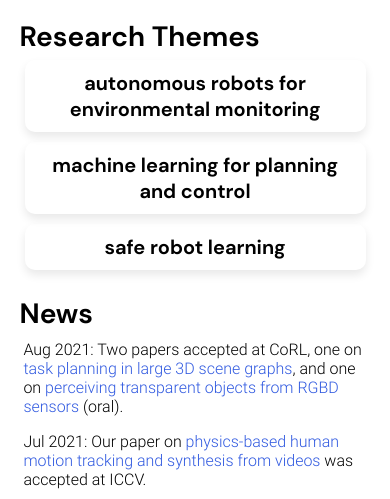
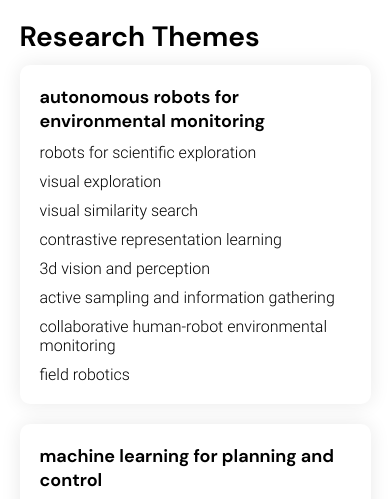
Before and after one commit to jameskokoska/rvl, a React (Create React App) app: page / in a window 390 px wide. Shown: the part 345-844 px from the top of the page. Built offline with nearby package versions, Linux system fonts and the light colour scheme.

Commit message:
research themes back to original

```diff
--- a/src/components/researchThemes.css
+++ b/src/components/researchThemes.css
@@ -5,43 +5,50 @@
 .research-themes-box-container{
   display: flex;
   flex-wrap: wrap;
+  text-overflow: clip;
 }
 
 .research-themes-box{
-  margin: 10px 10px;
-  padding: 15px 25px;
-  max-width: 1500px;
+  background-color: var(--white);
+  padding: 20px 20px;
+  margin: 5px 10px;
   min-width: 200px;
+  max-width: 300px;
+  flex: 1;
   transition: transform 1s, box-shadow 0.5s;
   border-radius: 10px;
-  box-shadow: 0px 5px 10px var(--shadow-color);
-  position: relative;
+  box-shadow: 0px 0px 20px var(--shadow-color);
   display: flex;
-  justify-content: center;
-  align-items: center;
+  flex-direction: column;
+  align-self: flex-start;
+  text-overflow: clip;
 }
 
 .research-themes-box h3{
-  font-size: 24px;
-  text-align: center;
-  margin: 0;
+  margin: 0px;
+  font-size: 19px;
+}
+
+.research-themes-box p{
+  margin: 0px;
+  padding-top: 10px;
 }
 
 .research-themes-box:hover{
   transform: scale(1.01);
-  box-shadow: 0px 10px 10px var(--shadow-color);
+  box-shadow: 0px 0px 20px var(--shadow-color-dark);
   transition: transform 0.5s, box-shadow 0.5s;
 }
 
-
 @media only screen and (max-width: 767px) {
   .research-themes-box h3{
-    font-size: 20px;
+    font-size: 18px;
   }
   .research-themes-box{
-    flex: 1;
-    margin: 5px 5px;
-    padding: 10px 15px;
+    min-width: calc(100% - 40px);
+    max-width: 100%;
+    padding: 20px 20px;
+    margin:10px 0px;
   }
 
   .research-theme-title{
--- a/src/components/researchThemes.js
+++ b/src/components/researchThemes.js
@@ -35,6 +35,9 @@ class ResearchThemeComponent extends Component {
     return(
       <div className={"research-themes-box"} >
         <h3>{this.props.theme.title}</h3>
+        {this.props.themes.map((data, i) => {
+          return <p>{data}</p>
+        })}
       </div>
     )
   }
```
